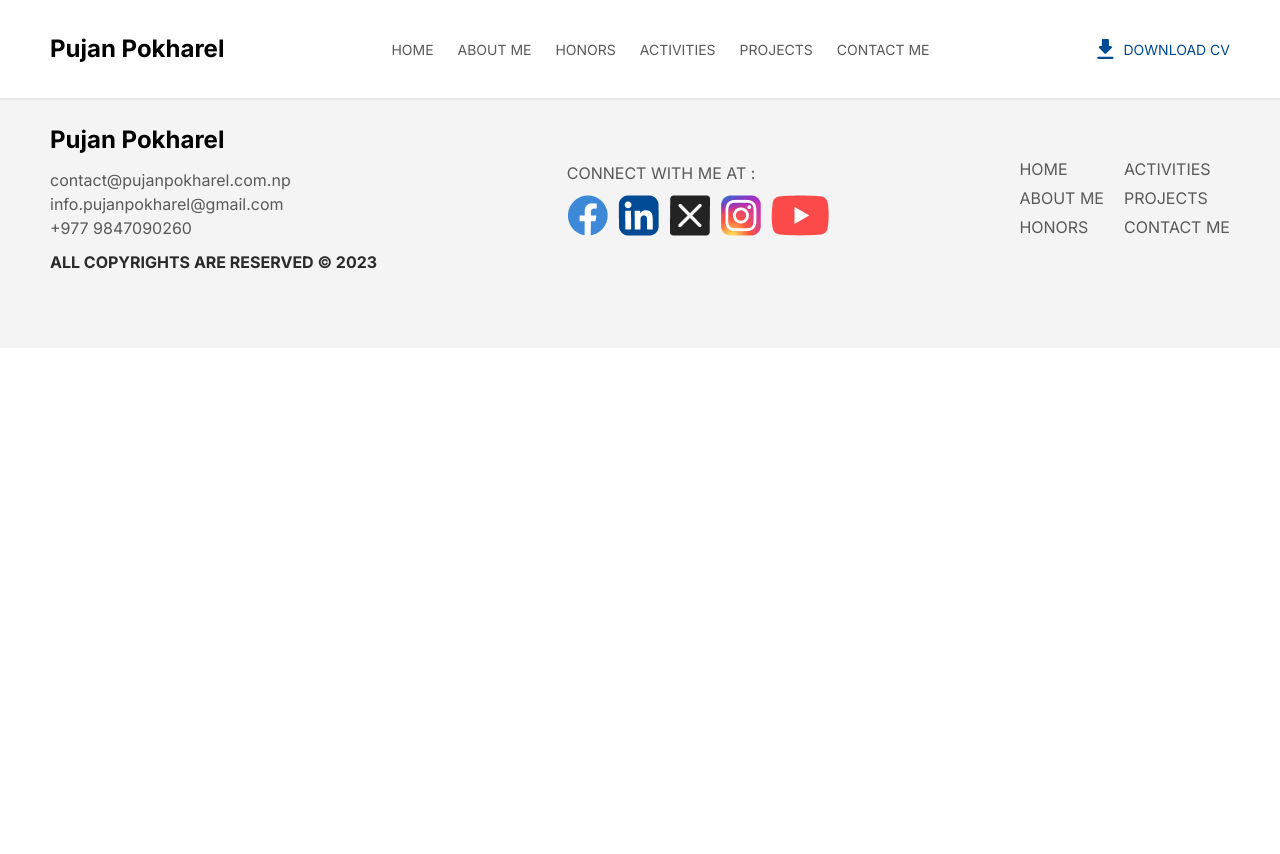
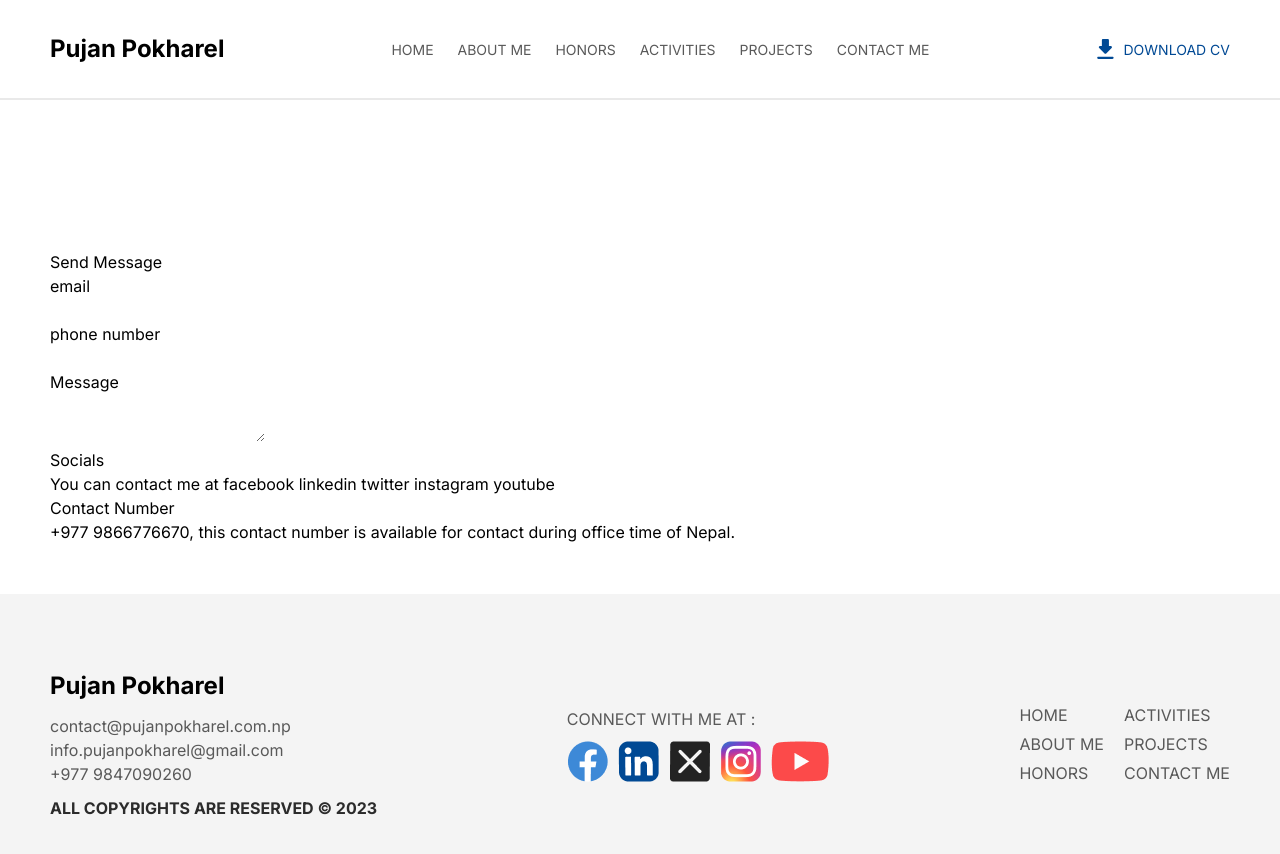
Before and after one commit to pujanpokharelofficial/Portfolio, a SvelteKit app: page /contacts in a window 1280 px wide. Before the commit this address had no page. Shown: the top 854 px of the page. Before the commit the page ends 800 px from the top, so only its background shows below. Built offline with nearby package versions, Linux system fonts and the light colour scheme.

Commit message:
contact section markup complete

```diff
--- a/src/routes/activities/activity.svelte
+++ b/src/routes/activities/activity.svelte
@@ -10,7 +10,7 @@
 <div class="main_container grid h-[500px] max-w-[1500px]">
 	<div
 		class="{(align_right && 'txt_content_right') ||
-			'txt_content'} bg-gray-light flex flex-col space-y-standard"
+			'txt_content'} bg-gray-light flex flex-col space-y-small"
 	>
 		<h1 class="title font-medium text-title text-black-medium">{title}</h1>
 		<div class="location_date font-medium text-info">
--- /dev/null
+++ b/src/routes/contacts/+page.svelte
@@ -0,0 +1,42 @@
+<script>
+</script>
+
+<div class="main_container mt-[200px] p-block max-w-[800px]">
+	<div class="content_section">
+		<h1 class="title">Send Message</h1>
+		<div class="inputs">
+			<div class="input">
+				<div class="lable">email</div>
+				<input type="email" name="email" id="email" />
+			</div>
+
+			<div class="input">
+				<div class="lable">phone number</div>
+				<input type="phone_number" name="phone_number" id="phone_number" />
+			</div>
+
+			<div class="input">
+				<div class="lable">Message</div>
+				<textarea name="Message" id="Message" />
+			</div>
+		</div>
+	</div>
+	<div class="content_section">
+		<h1 class="title">Socials</h1>
+		<p>
+			You can contact me at
+			<a href="https://www.facebook.com/OfficialPujanPokharel" target="_blank"> facebook </a>
+			<a href="https://www.linkedin.com/in/pujanpokharelofficial" target="_blank"> linkedin </a>
+			<a href="https://www.twitter.com/pujanpokharel22" target="_blank"> twitter </a>
+			<a href="https://www.instagram.com/pujanpokharelofficial/" target="_blank"> instagram </a>
+			<a href="https://www.youtube.com/@PujanPokharelOfficial" target="_blank"> youtube </a>
+		</p>
+	</div>
+	<div class="content_section">
+		<h1 class="title">Contact Number</h1>
+		<p>
+			<a href="tel:+977 9866776670"> +977 9866776670</a>, this contact number is available for
+			contact during office time of Nepal.
+		</p>
+	</div>
+</div>
--- a/src/routes/home/projects/project.svelte
+++ b/src/routes/home/projects/project.svelte
@@ -6,7 +6,7 @@
 </script>
 
 <div
-	class="project w-full h-full p-standard rounded-md overflow-hidden border-[1px] border-gray-light group hover:bg-gray-extra-light hover:border-gray-dark"
+	class="project p-standard rounded-md overflow-hidden border-[1px] border-gray-light group hover:bg-gray-extra-light hover:border-gray-dark"
 >
 	<div class="icon_link flex justify-between">
 		<img src={icon} alt="blog-Icon" class="h-[100px] w-auto" />
--- a/src/routes/home/projects/projects.svelte
+++ b/src/routes/home/projects/projects.svelte
@@ -64,7 +64,7 @@
 
 <div class="main_container">
 	<Header title="projects" />
-	<div class="projects p-block grid gap-standard">
+	<div class="projects p-block grid gap-standard justify-center">
 		{#each projects as project}
 			<Project {project} />
 		{/each}
@@ -73,7 +73,7 @@
 
 <style>
 	.projects {
-		grid-template-rows: 300px 300px;
 		grid-template-columns: repeat(auto-fit, 430px);
+		grid-template-rows: repeat(2, 300px);
 	}
 </style>
```
